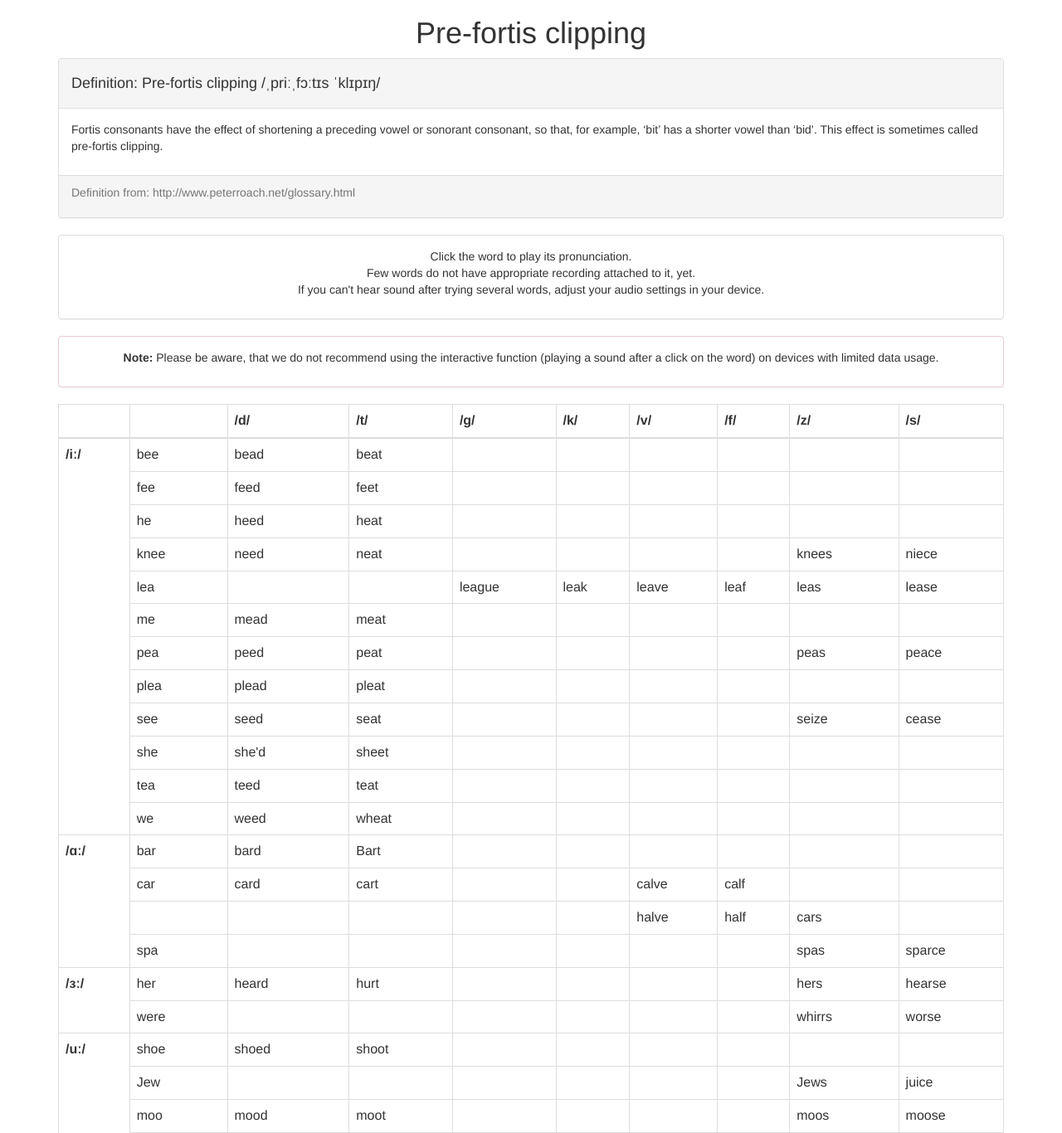
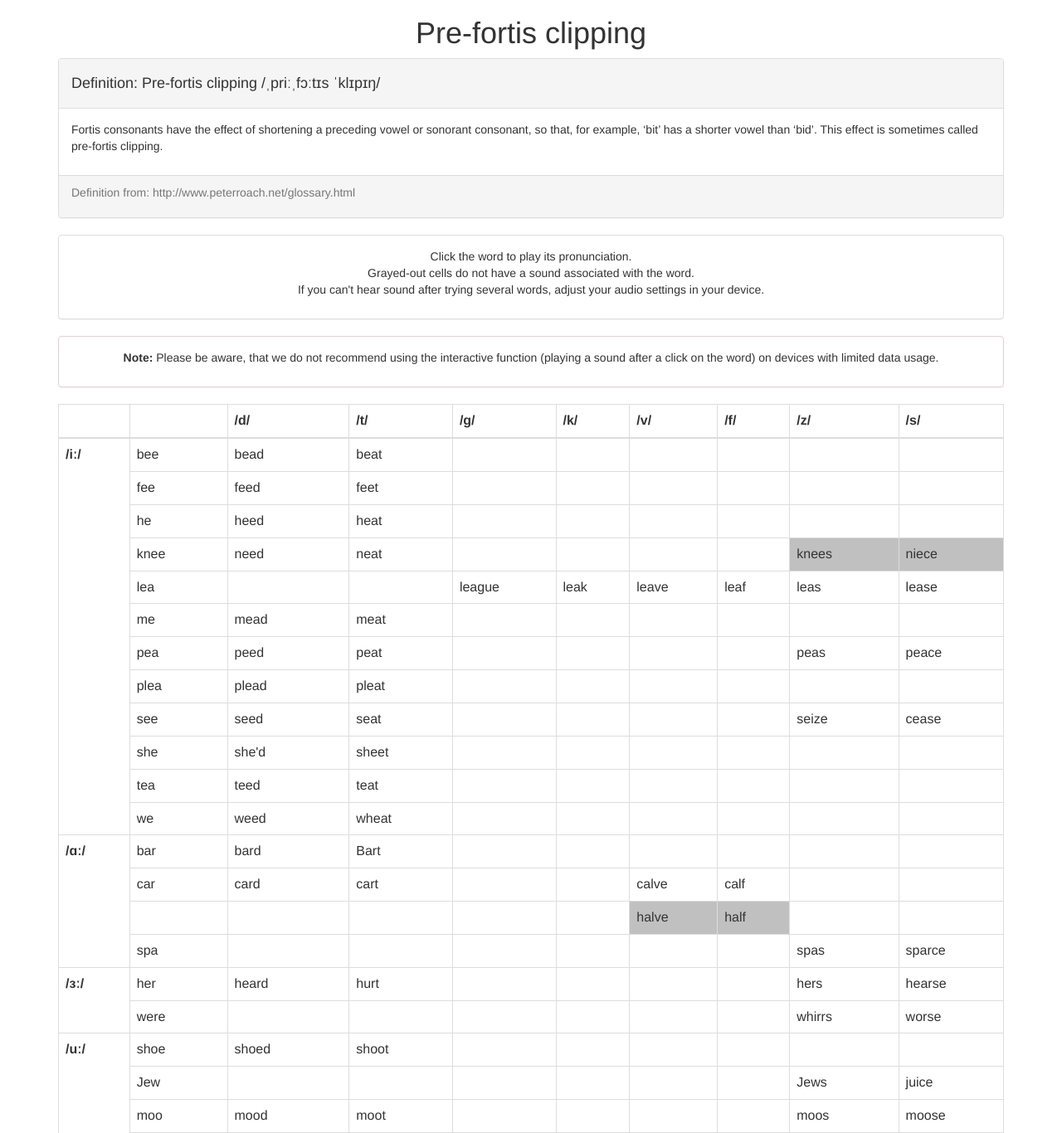
Before and after one commit to Calipheos/phonPhon, a PHP site: page /prefortis.php in a window 1280 px wide. Shown: the top 1366 px of the page at 83% size. Run offline with PHP 8.4, Linux system fonts and the light colour scheme; some libraries are stand-ins or nearby versions.

Commit message:
Pre-fortis clipping: sound fixes

```diff
--- a/prefortis.php
+++ b/prefortis.php
@@ -41,7 +41,7 @@
     <div class="panel-body text-center">
       <p>
         Click the word to play its pronunciation.<br>
-        Few words do not have appropriate recording attached to it, yet.<br>
+        Grayed-out cells do not have a sound associated with the word.<br>
         If you can't hear sound after trying several words, adjust your audio settings in your device.
       </p>
       </div>
@@ -54,6 +54,10 @@
       </div>
   </div>
 </div>
+
+<style>
+.noSound {background-color: #C0C0C0; }
+</style>
 
   <div class="container">
     <table class="table table-hover table-responsive table-bordered">
@@ -115,8 +119,8 @@
       <td></td>
       <td></td>
       <td></td>
-      <td><div onclick="playSound('knees');">knees<audio id="knees"></audio></div></td>
-      <td><div onclick="playSound('niece');">niece<audio id="niece"></audio></div></td>
+      <td class="noSound"><div onclick="playSound('knees');">knees<audio id="knees"></audio></div></td>
+      <td class="noSound"><div onclick="playSound('niece');">niece<audio id="niece"></audio></div></td>
      </tr>
      <tr>
       <td><div onclick="playSound('lea');">lea<audio id="lea"></audio></div></td>
@@ -236,9 +240,9 @@
       <td></td>
       <td></td>
       <td></td>
-      <td><div onclick="playSound('halve');">halve<audio id="halve"></audio></div></td>
-      <td><div onclick="playSound('half');">half<audio id="half"></audio></div></td>
-      <td><div onclick="playSound('cars');">cars<audio id="cars"></audio></div></td>
+      <td class="noSound"><div onclick="playSound('halve');">halve<audio id="halve"></audio></div></td>
+      <td class="noSound"><div onclick="playSound('half');">half<audio id="half"></audio></div></td>
+      <td></td>
       <td></td>
      </tr>
      <tr>
@@ -249,7 +253,7 @@
       <td></td>
       <td></td>
       <td></td>
-      <td><div onclick="playSound(spas'');">spas<audio id="spas"></audio></div></td>
+      <td><div onclick="playSound('spas');">spas<audio id="spas"></audio></div></td>
       <td><div onclick="playSound('sparce');">sparce<audio id="sparce"></audio></div></td>
      </tr>
 
@@ -528,15 +532,15 @@
       <td><div onclick="playSound('price');">price<audio id="price"></audio></div></td>
      </tr>
      <tr>
-      <td><div onclick="playSound('rye');">rye<audio id="rye"></audio></div></td>
+      <td class="noSound"><div onclick="playSound('rye');">rye<audio id="rye"></audio></div></td>
       <td><div onclick="playSound('ride');">ride<audio id="ride"></audio></div></td>
       <td><div onclick="playSound('write');">write<audio id="write"></audio></div></td>
       <td></td>
       <td></td>
       <td></td>
       <td></td>
-      <td><div onclick="playSound('rise');">rise<audio id="rise"></audio></div></td>
-      <td><div onclick="playSound('rice');">rice<audio id="rice"></audio></div></td>
+      <td class="noSound"><div onclick="playSound('rise');">rise<audio id="rise"></audio></div></td>
+      <td class="noSound"><div onclick="playSound('rice');">rice<audio id="rice"></audio></div></td>
      </tr>
      <tr>
       <td><div onclick="playSound('sigh');">sigh<audio id="sigh"></audio></div></td>
```
Also changed, not shown: 4 other files.
